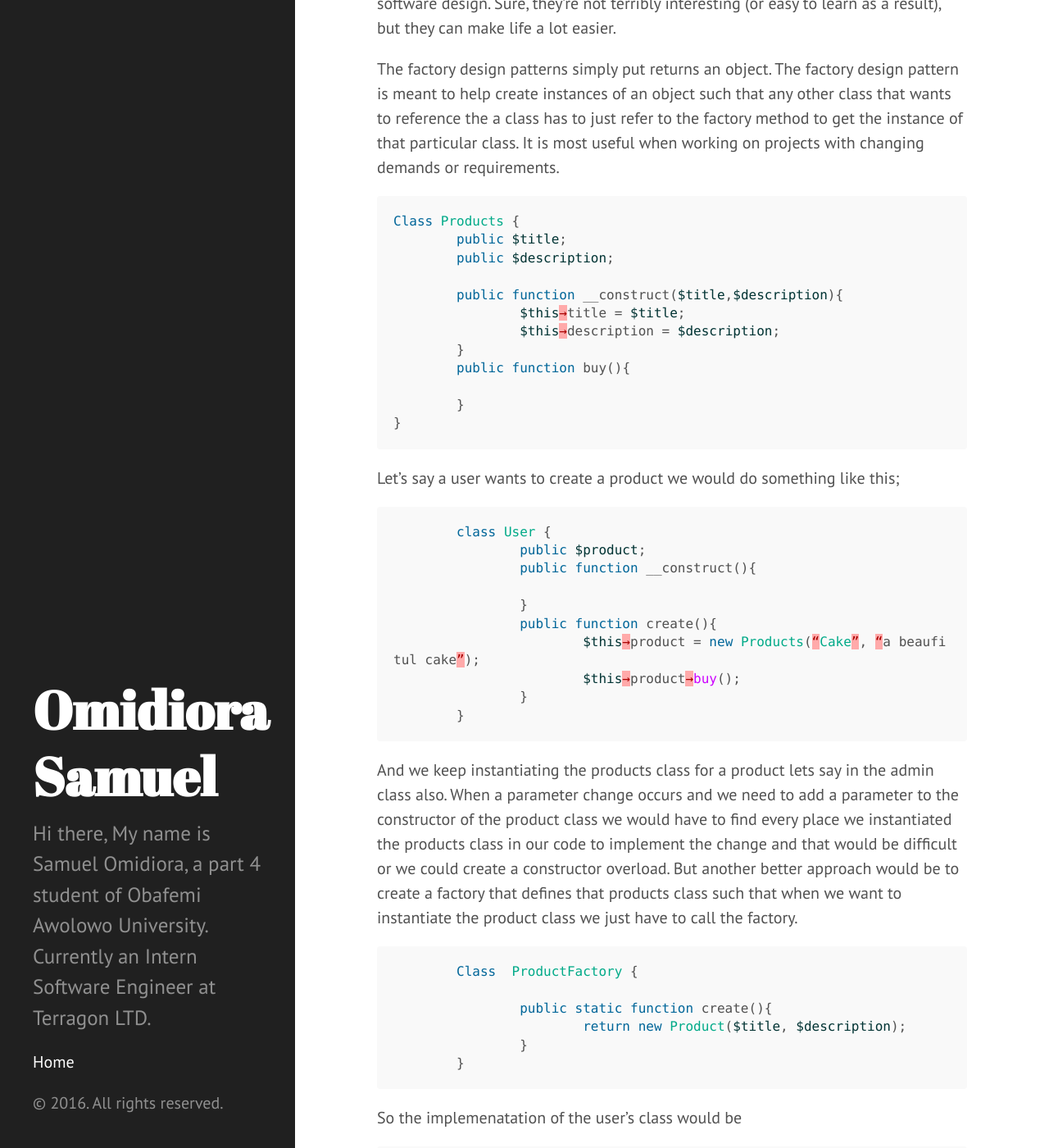
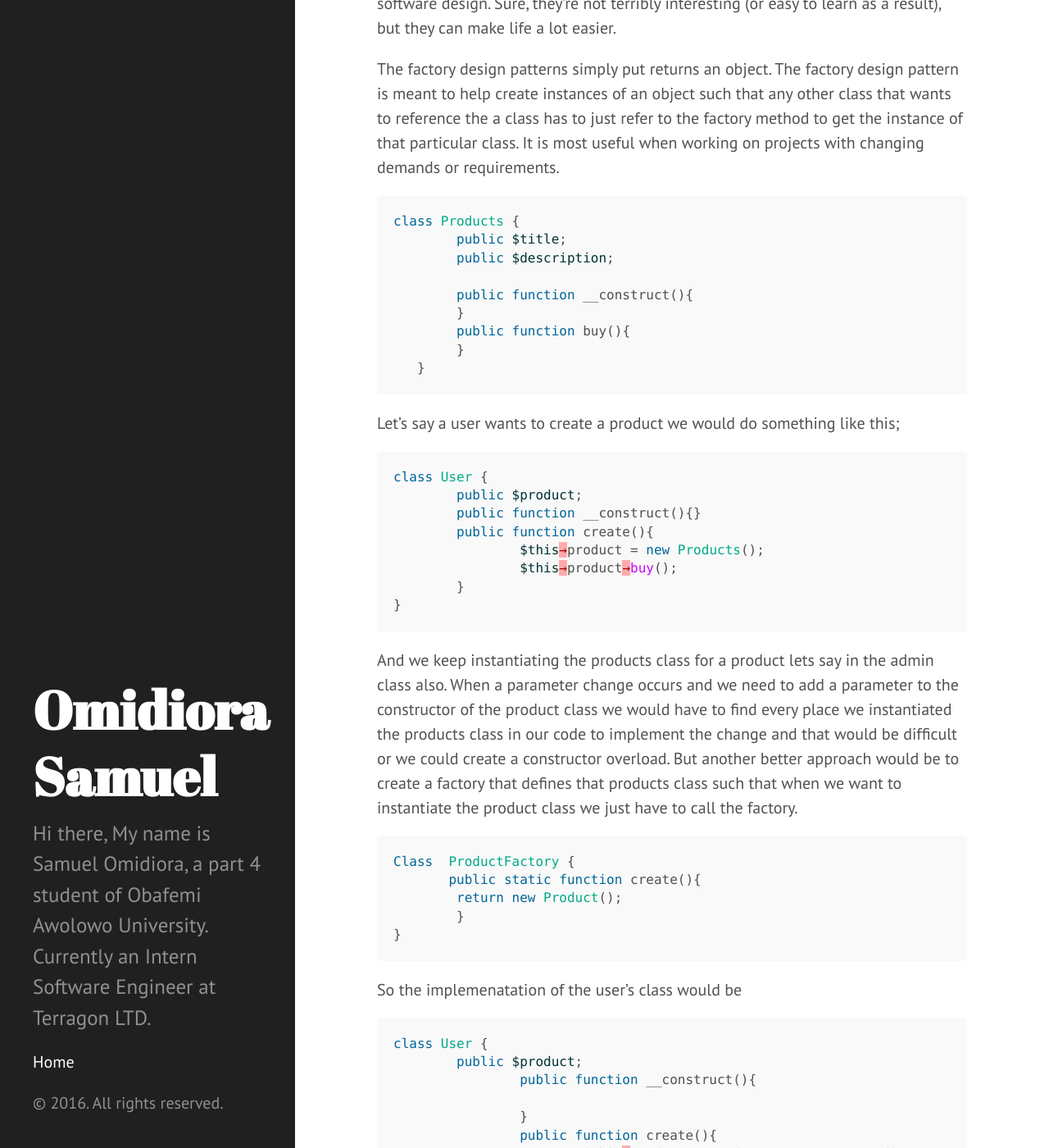
Before and after one commit to samparsky/samparsky.github.io, a Jekyll site: the page built from _posts/2016-06-06-fac.markdown, in a window 1280 px wide and 1400 px high, scrolled down 221 px. Shown: the whole window at 82% size. Built offline with Jekyll 4.4.1, drawn with Linux system fonts in a browser that asks for light colours.

Commit message:
Post update: Factory Design Pattern in PHP

````diff
--- a/_posts/2016-06-06-fac.markdown
+++ b/_posts/2016-06-06-fac.markdown
@@ -6,46 +6,44 @@ layout: post
 Design patterns are repeatable solutions to commonly occurring problems in software design. Sure, they're not terribly interesting (or easy to learn as a result), but they can make life a lot easier.
 
 The factory design patterns simply put returns an object. The factory design pattern is meant to help create instances of an object such that any other class that wants to reference the a class has to just refer to the factory method to get the instance of that particular class. It is most useful when working on projects with changing demands or requirements.
+
 ```php
-Class Products {
+class Products {
 	public $title;
 	public $description;
 
-	public function __construct($title,$description){
-		$this→title = $title;
-		$this→description = $description;
+	public function __construct(){
 	}
 	public function buy(){
-
+	}
+   }
+```
+Let's say a user wants to create a product we would do something like this;
+```php
+class User {
+	public $product;
+	public function __construct(){}
+	public function create(){
+		$this→product = new Products();
+		$this→product→buy();
 	}
 }
 ```
-Let's say a user wants to create a product we would do something like this;
+And we keep instantiating the products class for a product lets say in the admin class also. When a parameter change occurs and we need to add a parameter to the constructor of the product class we would have to find every place we instantiated the products class in our code to implement the change and that would be difficult or we could create a constructor overload. But another better approach would be to create a factory that defines that products class such that when we want to instantiate the product class we just have to call the factory.
+
 ```php
-	class User {
-		public $product;
-		public function __construct(){
+Class  ProductFactory {
+       public static function create(){
+	return new Product();
+	}
+}
+```
 
-		}
-		public function create(){
-			$this→product = new Products(“Cake”, “a beaufitul cake”);
-			$this→product→buy();
-		}
-	}
-```
-And we keep instantiating the products class for a product lets say in the admin class also. When a parameter change occurs and we need to add a parameter to the constructor of the product class we would have to find every place we instantiated the products class in our code to implement the change and that would be difficult or we could create a constructor overload. But another better approach would be to create a factory that defines that products class such that when we want to instantiate the product class we just have to call the factory.
-```php
-	Class  ProductFactory {
+So the implemenatation of the user's class would be
 
-		public static function create(){
-			return new Product($title, $description);
-		}
-	}
-```
-So the implemenatation of the user's class would be
 ```php
 class User {
-		public $product;
+	public $product;
 		public function __construct(){
 
 		}
````
